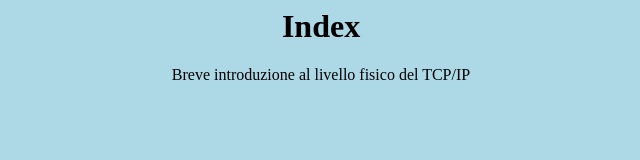
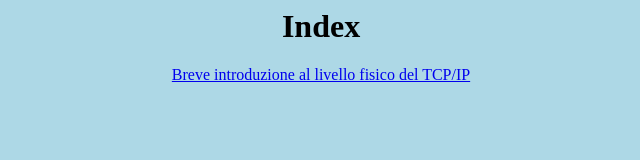
Before and after one commit to divozzo/divozzo.github.io, a plain HTML site: page index.html in a window 1280 px wide. Shown: the whole page, without its empty margins (319-959 px from the left). Drawn offline with Linux system fonts and the light colour scheme.

Commit message:
Update index.html

```diff
--- a/index.html
+++ b/index.html
@@ -7,7 +7,7 @@
     <center>
       <h1>Index</h1>
       <center>
-        <p>Breve introduzione al livello fisico del TCP/IP</p>
+       <a href="pagina-4.html">Breve introduzione al livello fisico del TCP/IP
       </center>
 
 
```
